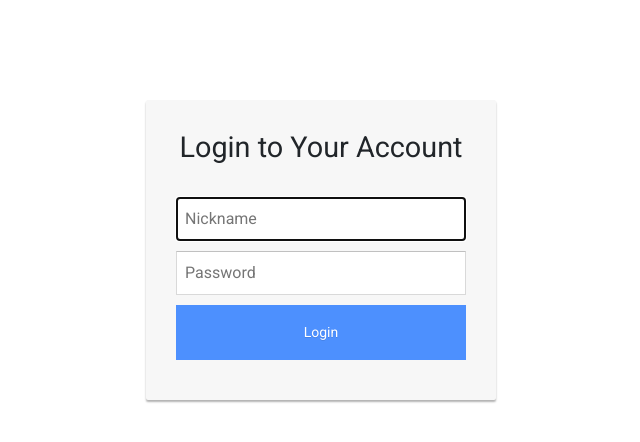
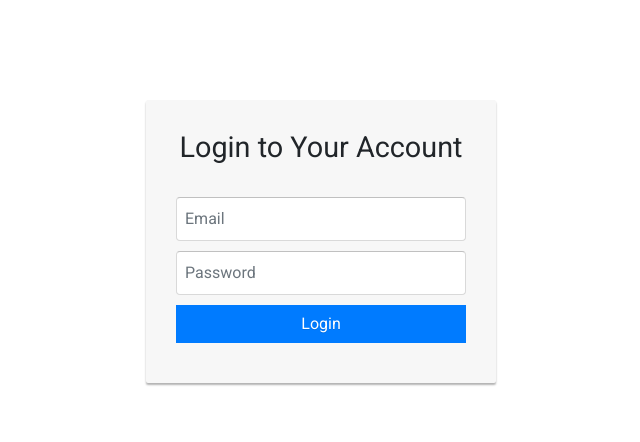
Before and after one commit to akozyr/example_vue_client, a Vue app: page /pdf#/login in a window 1280 px wide. Shown: the top 442 px of the page, without its empty margins (319-959 px from the left). Built offline with nearby package versions, Linux system fonts and the light colour scheme.

Commit message:
* Update `Login` component

```diff
--- a/src/assets/css/login/login.css
+++ b/src/assets/css/login/login.css
@@ -18,14 +18,15 @@
   font-family: roboto;
 }
 
-.login-container input[type=submit] {
+.login-container button[type=submit] {
   width: 100%;
   display: block;
   margin-bottom: 10px;
   position: relative;
+  border-radius: 0;
 }
 
-.login-container input[type=text], input[type=password] {
+.login-container input[type=email], input[type=password] {
   height: 44px;
   font-size: 16px;
   width: 100%;
@@ -39,7 +40,7 @@
   -moz-box-sizing: border-box;
 }
 
-.login-container input[type=text]:hover, input[type=password]:hover {
+.login-container input[type=email]:hover, input[type=password]:hover {
   border: 1px solid #b9b9b9;
   border-top: 1px solid #a0a0a0;
   -moz-box-shadow: inset 0 1px 2px rgba(0,0,0,0.1);
--- a/src/components/login/Login.js
+++ b/src/components/login/Login.js
@@ -1,12 +1,21 @@
 export default {
   data () {
     return {
-      message: ''
+      message: '',
+      credentials: {
+        email: '',
+        password: ''
+      }
     }
   },
   computed: {
     showDismissibleAlert () {
       return this.message.length
     }
+  },
+  methods: {
+    onSubmit () {
+      console.log(this.credentials.email, this.credentials.password)
+    }
   }
 }
--- a/src/components/login/Login.vue
+++ b/src/components/login/Login.vue
@@ -9,11 +9,27 @@
     >
       {{ message }}
     </b-alert>
-    <form>
-      <input type="text" name="nickname" placeholder="Nickname" autofocus required>
-      <input type="password" name="password" placeholder="Password" required>
-      <input type="submit" name="login" class="login login-submit" value="Login">
-    </form>
+    <b-form @submit.prevent="onSubmit()">
+      <b-form-input
+        v-model="credentials.email"
+        type="email"
+        placeholder="Email"
+        required
+      >
+      </b-form-input>
+      <b-form-input
+        v-model="credentials.password"
+        type="password"
+        placeholder="Password"
+        required
+      >
+      </b-form-input>
+      <b-button
+        type="submit"
+        variant="primary"
+        class="login login-submit"
+      >Login</b-button>
+    </b-form>
   </div>
 </template>
 
--- a/src/components/pdf/PdfRoot.js
+++ b/src/components/pdf/PdfRoot.js
@@ -1,5 +1,5 @@
 export default {
   mounted () {
-    console.log('pdf root')
+    //
   }
 }
--- a/src/router/index.js
+++ b/src/router/index.js
@@ -9,7 +9,7 @@ import HttpManager from '@/helpers/HttpManager'
 
 Vue.use(Router)
 
-export default new Router({
+const router = new Router({
   routes: [
     {
       path: '/login',
@@ -29,19 +29,22 @@ export default new Router({
       path: '*',
       component: PageNotFound
     }
-  ],
-  beforeEach (to, from, next) {
-    console.log(to)
+  ]
+})
 
-    if (to.matched.some(record => record.meta.requiresAuth)) {
-      const token = StorageManager.get('token')
-      if (!token) {
-        next({ name: 'login' })
-        return
-      }
+router.beforeEach((to, from, next) => {
+  const routeRequiresAuth = to.matched.some(record => record.meta.requiresAuth)
+  if (!routeRequiresAuth) {
+    next()
+  }
 
-      HttpManager.setAuthHeader(token)
-      next()
-    }
+  const token = StorageManager.get('token')
+  if (!token) {
+    next({ name: 'login' })
   }
+
+  HttpManager.setAuthHeader(token)
+  next()
 })
+
+export default router
```
